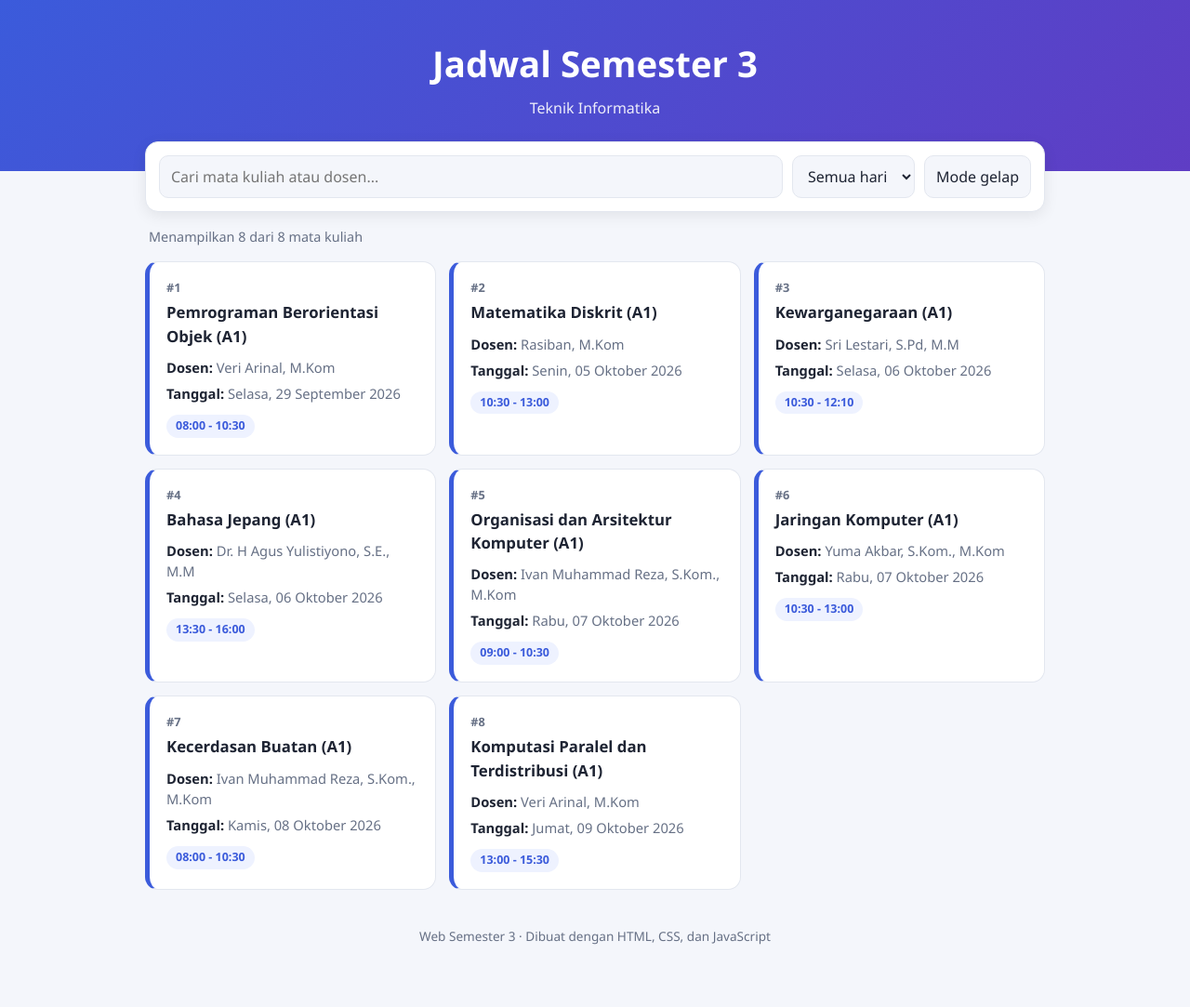
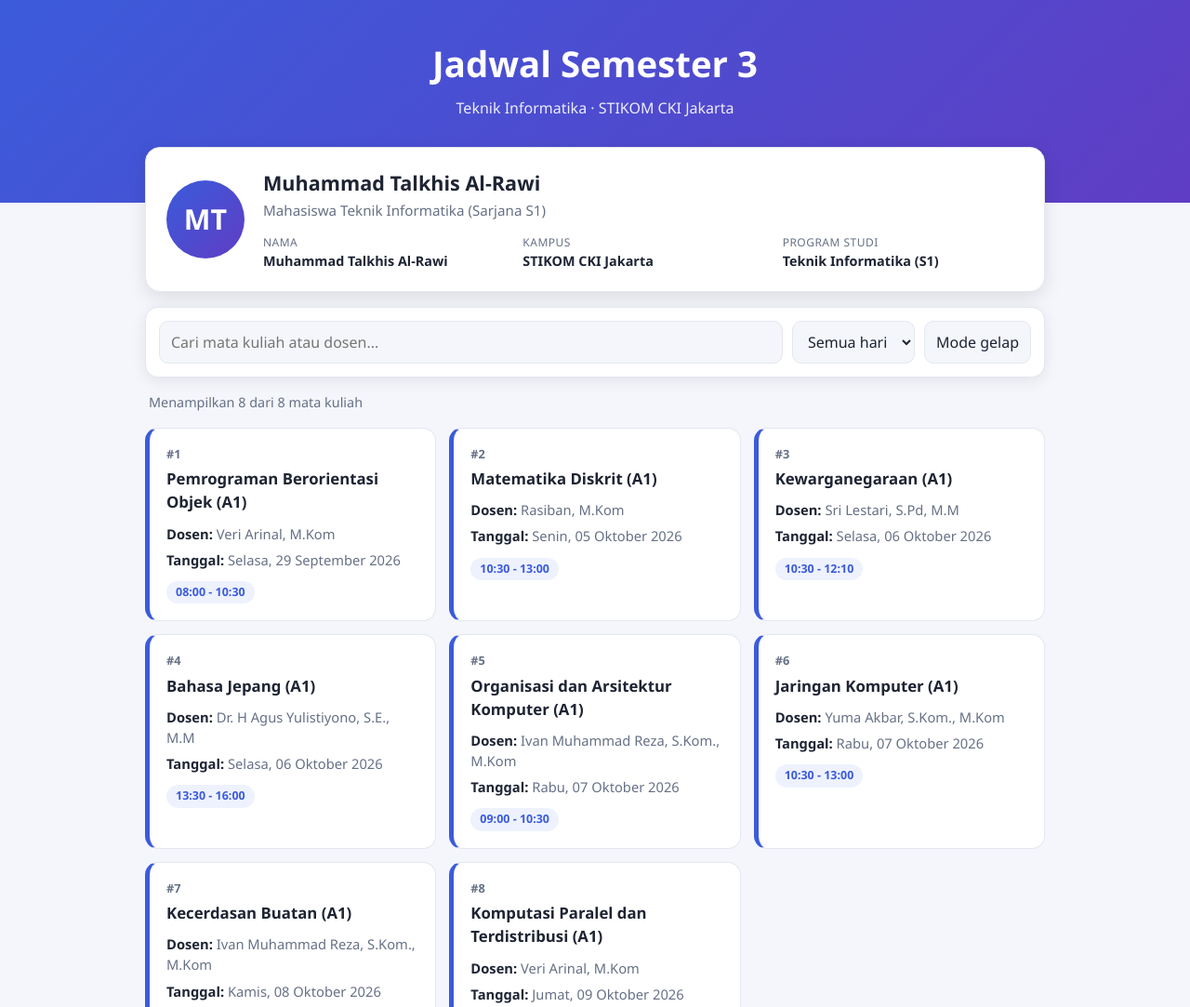
Before and after one commit to talkhiswar/Semester-3-Planner, a plain HTML site: page index.html in a window 1280 px wide. Shown: the top 1083 px of the page at 93% size. Before the commit the page ends 1047 px from the top, so only its background shows below. Drawn offline with Linux system fonts and the light colour scheme.

Commit message:
Tambah kartu profil di index.html
Menambahkan kartu profil (nama, kampus, dan program studi) di bagian atas halaman. Memperbarui judul halaman dan footer.

```diff
--- a/index.html
+++ b/index.html
@@ -3,7 +3,7 @@
 <head>
   <meta charset="UTF-8">
   <meta name="viewport" content="width=device-width, initial-scale=1.0">
-  <title>Jadwal Semester 3</title>
+  <title>Jadwal Semester 3 - Muhammad Talkhis Al-Rawi</title>
   <style>
     :root {
       --bg: #f4f6fb;
@@ -33,16 +33,61 @@
     header {
       background: linear-gradient(135deg, #3b5bdb, #5f3dc4);
       color: #fff;
-      padding: 40px 20px 56px;
+      padding: 40px 20px 90px;
       text-align: center;
     }
     header h1 { font-size: clamp(1.6rem, 5vw, 2.4rem); }
     header p { opacity: .9; margin-top: 6px; }
     main {
       max-width: 1000px;
-      margin: -32px auto 40px;
+      margin: -60px auto 40px;
       padding: 0 16px;
     }
+
+    /* Kartu profil */
+    .profil {
+      display: flex;
+      flex-wrap: wrap;
+      align-items: center;
+      gap: 20px;
+      background: var(--card);
+      border: 1px solid var(--border);
+      border-radius: 16px;
+      padding: 22px;
+      box-shadow: 0 6px 20px rgba(0, 0, 0, .1);
+    }
+    .avatar {
+      width: 84px;
+      height: 84px;
+      border-radius: 50%;
+      background: linear-gradient(135deg, #3b5bdb, #5f3dc4);
+      color: #fff;
+      display: flex;
+      align-items: center;
+      justify-content: center;
+      font-size: 1.9rem;
+      font-weight: 700;
+      flex-shrink: 0;
+    }
+    .profil-info { flex: 1 1 260px; }
+    .profil-info h2 { font-size: 1.35rem; }
+    .profil-info .sub { color: var(--muted); font-size: .95rem; margin-top: 2px; }
+    .data {
+      display: grid;
+      grid-template-columns: repeat(auto-fill, minmax(220px, 1fr));
+      gap: 10px 20px;
+      margin-top: 14px;
+    }
+    .data div { font-size: .9rem; }
+    .data span {
+      display: block;
+      font-size: .75rem;
+      text-transform: uppercase;
+      letter-spacing: .04em;
+      color: var(--muted);
+    }
+    .data b { font-weight: 600; }
+
     .controls {
       display: flex;
       flex-wrap: wrap;
@@ -51,6 +96,7 @@
       border: 1px solid var(--border);
       border-radius: 14px;
       padding: 14px;
+      margin-top: 16px;
       box-shadow: 0 4px 16px rgba(0, 0, 0, .08);
     }
     .controls input, .controls select, .controls button {
@@ -112,10 +158,23 @@
 <body>
   <header>
     <h1>Jadwal Semester 3</h1>
-    <p>Teknik Informatika</p>
+    <p>Teknik Informatika &middot; STIKOM CKI Jakarta</p>
   </header>
 
   <main>
+    <section class="profil">
+      <div class="avatar" aria-hidden="true">MT</div>
+      <div class="profil-info">
+        <h2>Muhammad Talkhis Al-Rawi</h2>
+        <p class="sub">Mahasiswa Teknik Informatika (Sarjana S1)</p>
+        <div class="data">
+          <div><span>Nama</span><b>Muhammad Talkhis Al-Rawi</b></div>
+          <div><span>Kampus</span><b>STIKOM CKI Jakarta</b></div>
+          <div><span>Program Studi</span><b>Teknik Informatika (S1)</b></div>
+        </div>
+      </div>
+    </section>
+
     <div class="controls">
       <input type="search" id="cari" placeholder="Cari mata kuliah atau dosen...">
       <select id="filterHari">
@@ -129,7 +188,9 @@
     <p class="kosong" id="kosong" hidden>Tidak ada jadwal yang cocok.</p>
   </main>
 
-  <footer>Web Semester 3 &middot; Dibuat dengan HTML, CSS, dan JavaScript</footer>
+  <footer>
+    &copy; 2026 Muhammad Talkhis Al-Rawi &middot; STIKOM CKI Jakarta
+  </footer>
 
   <script>
     const jadwal = [
```
